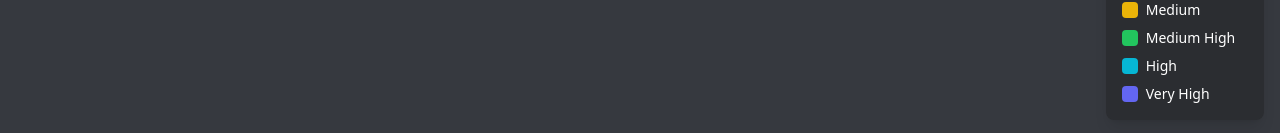
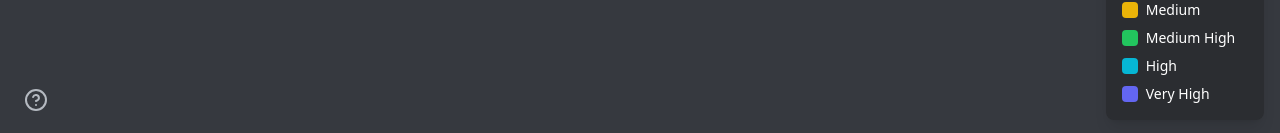
Before and after one commit to huygnguyen04/at-everyone, a Next.js app in the folder frontend/: page /graph in a window 1280 px wide. Shown: the part 664-797 px from the top of the page. Built offline with nearby package versions, Linux system fonts and the light colour scheme.

Commit message:
added help button to graph

```diff
--- a/frontend/src/app/graph/page.tsx
+++ b/frontend/src/app/graph/page.tsx
@@ -3,7 +3,7 @@
 import { useState } from "react";
 import { Canvas } from "@react-three/fiber";
 import { OrbitControls, Line } from "@react-three/drei";
-import { X } from "lucide-react";
+import { X, HelpCircle } from "lucide-react";
 import { Button } from "@/components/ui/button";
 
 const LINE_WIDTH = 2; // Adjust this value to change line thickness
@@ -258,10 +258,38 @@ function Sidebar({
   );
 }
 
+function InfoModal({ onClose }: { onClose: () => void }) {
+  return (
+    <div className="fixed inset-0 flex items-center justify-center bg-black bg-opacity-50 z-50">
+      <div className="bg-[#2b2d31] p-6 rounded-lg shadow-lg text-white max-w-lg w-full">
+        <div className="flex justify-between items-center mb-4">
+          <h2 className="text-xl font-bold">Graph Information</h2>
+          <Button
+            variant="ghost"
+            size="icon"
+            className="h-8 w-8 text-[#b5bac1] hover:text-white hover:bg-[#313338]"
+            onClick={onClose}
+          >
+            <X className="h-4 w-4" />
+            <span className="sr-only">Close</span>
+          </Button>
+        </div>
+        <p>
+          This graph represents the network of connections between different
+          individuals. Each point represents a person, and the lines between
+          points represent connections. The color of each point indicates the
+          value category of the individual, ranging from low to very high.
+        </p>
+      </div>
+    </div>
+  );
+}
+
 export default function NetworkGraph() {
   const [selectedPoint, setSelectedPoint] = useState<Point | null>(null);
   const [hoveredPoint, setHoveredPoint] = useState<Point | null>(null);
   const [mousePosition, setMousePosition] = useState({ x: 0, y: 0 });
+  const [isInfoModalOpen, setIsInfoModalOpen] = useState(false);
 
   return (
     // <div className="w-full h-screen bg-black">
@@ -299,6 +327,18 @@ export default function NetworkGraph() {
           {hoveredPoint.name}
         </div>
       )}
+      <Button
+        variant="ghost"
+        size="icon"
+        className="fixed bottom-4 left-4 h-10 w-10 text-[#b5bac1] hover:text-white hover:bg-[#313338]"
+        onClick={() => setIsInfoModalOpen(true)}
+      >
+        <HelpCircle className="h-6 w-6" />
+        <span className="sr-only">Help</span>
+      </Button>
+      {isInfoModalOpen && (
+        <InfoModal onClose={() => setIsInfoModalOpen(false)} />
+      )}
     </div>
   );
 }
```
